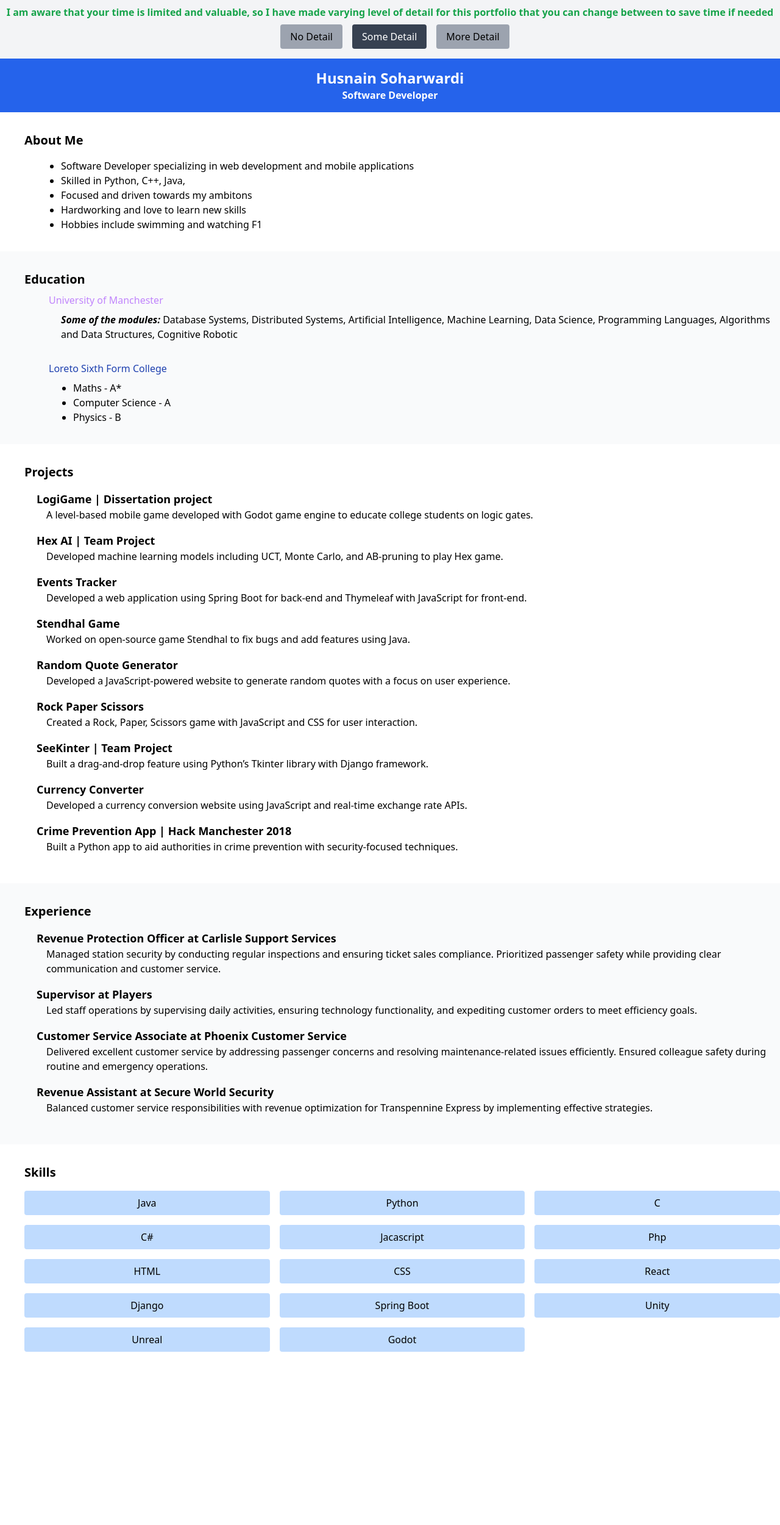
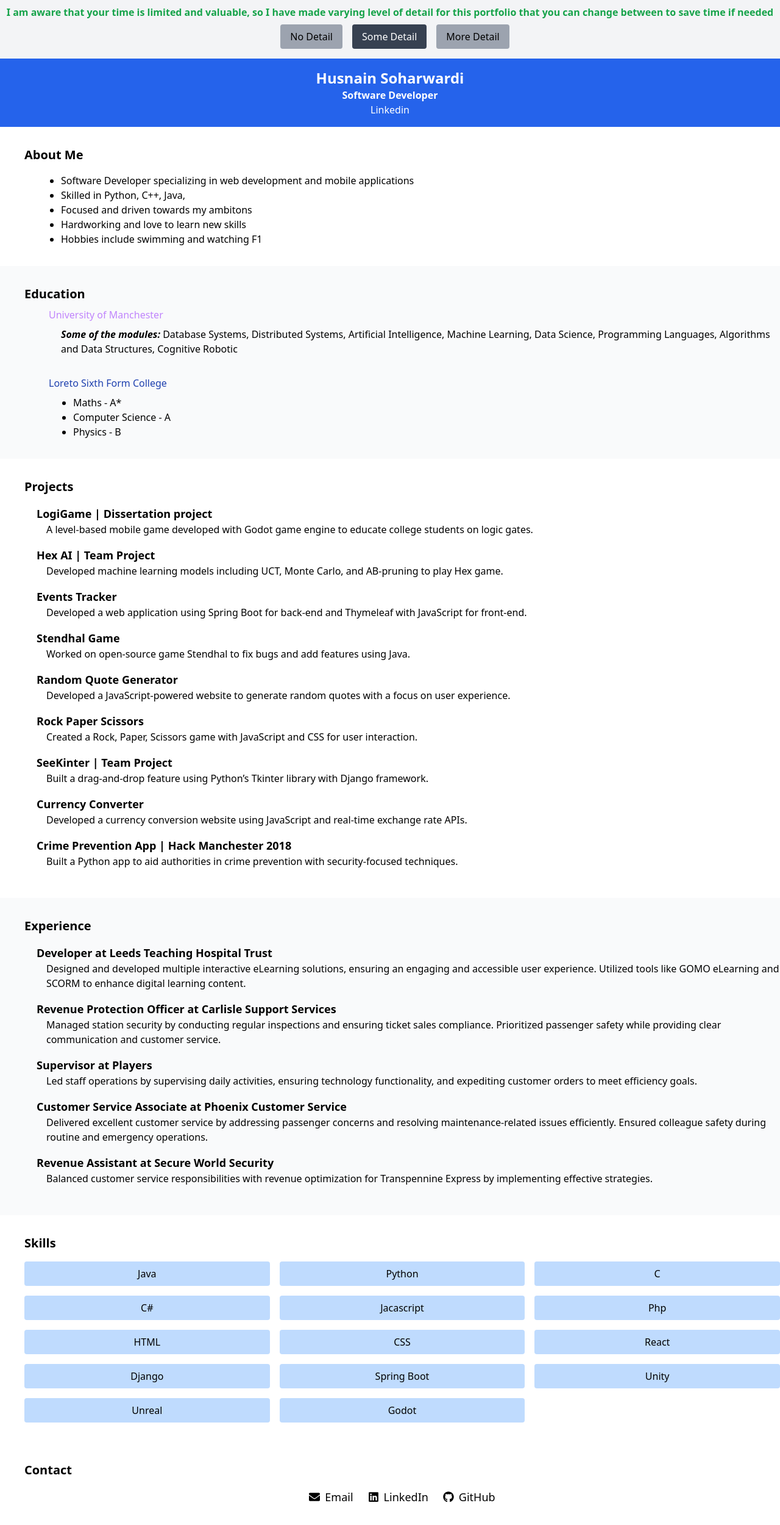
Before and after one commit to husnain106/portfolio, a React (Create React App) app: page / in a window 1280 px wide. Shown: the whole page at 61% size. Before the commit the page ends 2248 px from the top, so only its background shows below. Built offline with nearby package versions, Linux system fonts and the light colour scheme.

Commit message:
Added contact me section

```diff
--- a/src/App.js
+++ b/src/App.js
@@ -1,6 +1,7 @@
 import { useState } from 'react';
 import './App.css';
 import About from "./components/About";
+import Contact from './components/Contact';
 import Education from './components/Education';
 import Experience from "./components/Experience";
 import Header from "./components/Header";
@@ -33,6 +34,7 @@ function App() {
         <Projects detailLevel={detailLevel} />
         <Experience detailLevel={detailLevel} />
         <Skills />
+        <Contact/>
       </main>
     </div>
   );
--- /dev/null
+++ b/src/components/Contact.js
@@ -0,0 +1,25 @@
+import React from "react";
+import { FaEnvelope, FaGithub, FaLinkedin } from "react-icons/fa"; // Install react-icons if needed
+
+const Contact = () => {
+    return (
+        <section id="contact" className="py-8 bg-white">
+        <div className="container mx-auto pl-10">
+            <h2 className="text-xl font-bold mb-4">Contact</h2>
+            <div className="flex space-x-6 text-lg justify-center">
+            <a href="mailto:husnainali2468@outlook.com" className="hover:text-blue-600 flex items-center">
+                <FaEnvelope className="mr-2" /> Email
+            </a>
+            <a href="https://linkedin.com/in/husnain-soharwardi-abb2b5205" target="_blank" rel="noopener noreferrer" className="hover:text-blue-600 flex items-center">
+                <FaLinkedin className="mr-2" /> LinkedIn
+            </a>
+            <a href="https://github.com/husnain106" target="_blank" rel="noopener noreferrer" className="hover:text-blue-600 flex items-center">
+                <FaGithub className="mr-2" /> GitHub
+            </a>
+            </div>
+        </div>
+    </section>
+    );
+};
+
+export default Contact;
--- a/src/components/Experience.js
+++ b/src/components/Experience.js
@@ -2,6 +2,13 @@ import React from "react";
 
 const Experience = ({ detailLevel }) => {
   const experiences = [
+    {
+      "title": "Developer",
+      "company": "Leeds Teaching Hospital Trust",
+      "low": "Developed interactive eLearning solutions.",
+      "medium": "Designed and developed multiple interactive eLearning solutions, ensuring an engaging and accessible user experience. Utilized tools like GOMO eLearning and SCORM to enhance digital learning content.",
+      "high": "As a Developer at Leeds Teaching Hospital Trust, I played a key role in designing and developing multiple interactive eLearning solutions. I leveraged tools such as GOMO eLearning and SCORM to create accessible and engaging digital learning content for healthcare professionals. In collaboration with stakeholders, I gathered requirements, optimized learning modules, and ensured smooth deployment of training materials. Additionally, I handled administrative tasks efficiently, demonstrating technical expertise, problem-solving skills, and adaptability in a professional setting. This role strengthened my ability to balance technical development with user-focused content creation."
+    },
       {
         "title": "Revenue Protection Officer",
         "company": "Carlisle Support Services",
--- a/src/components/Header.js
+++ b/src/components/Header.js
@@ -6,6 +6,11 @@ const Header = () => {
         <div className="container mx-auto flex justify-center items-center flex-col">
             <h1 className="text-2xl font-bold">Husnain Soharwardi</h1>
             <h2 className="text-2x1 font-bold">Software Developer</h2>
+            <div className="flex space-x-4 items-center">
+            <a href="https://www.linkedin.com/in/yourlinkedin" target="_blank" rel="noopener noreferrer">
+                Linkedin
+            </a>
+        </div>
         </div>
     </header>
     );
```
